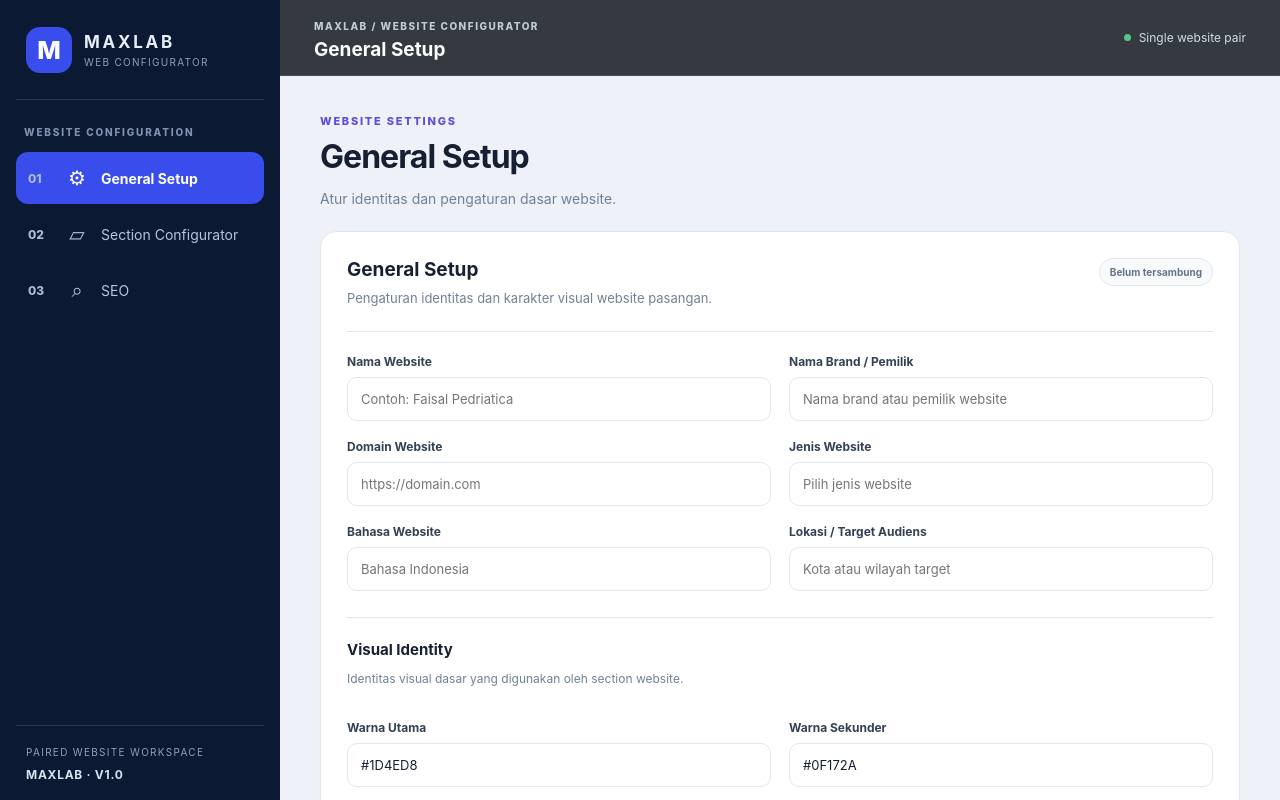
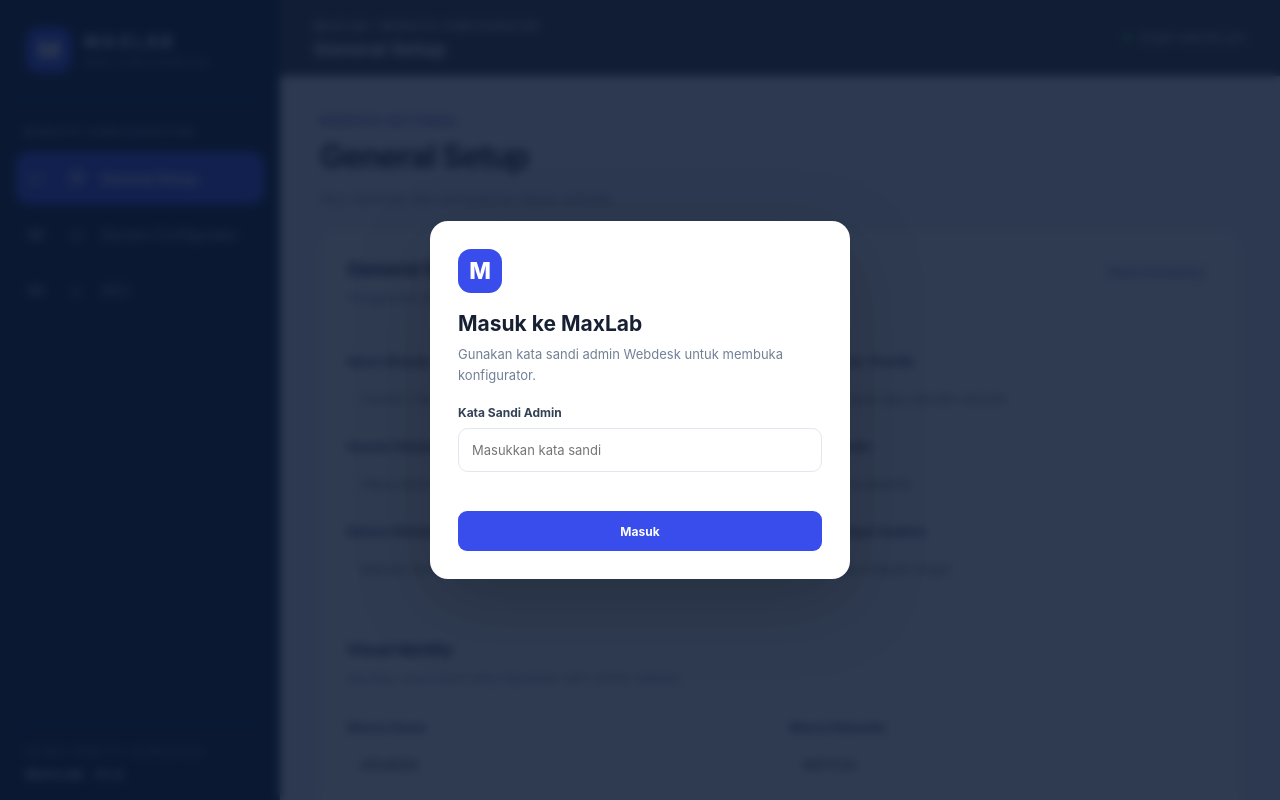
Before and after one commit to ihsanmaximus/webdesk, a plain HTML site: page maxlab/admin/index.html in a window 1280 px wide. Shown: the top 800 px of the page. Drawn offline with Linux system fonts and the light colour scheme; no server answers.

Commit message:
Add Webdesk admin login gate to MaxLab

```diff
--- a/maxlab/admin/index.html
+++ b/maxlab/admin/index.html
@@ -9,8 +9,27 @@
   <link rel="stylesheet" href="./assets/css/workspace.css">
   <link rel="stylesheet" href="./assets/css/pages.css">
   <script src="./assets/js/app.js" defer></script>
+<style>
+.maxlab-auth-gate{position:fixed;inset:0;z-index:1000;display:grid;place-items:center;padding:22px;background:#0b1933d9;backdrop-filter:blur(5px)}
+.maxlab-auth-gate[hidden]{display:none}
+.maxlab-auth-card{width:min(420px,100%);padding:28px;border-radius:18px;background:#fff;box-shadow:0 24px 80px #0003}
+.maxlab-auth-card h2{margin:0 0 8px;font-size:21px}.maxlab-auth-card p{margin:0 0 20px;color:#718096;font-size:13px;line-height:1.6}
+.maxlab-auth-mark{display:grid;place-items:center;width:44px;height:44px;margin-bottom:18px;border-radius:13px;background:#384deb;color:white;font-weight:800;font-size:23px}
+.maxlab-auth-card #maxlab-auth-error{min-height:20px;margin-top:9px;color:#b42318;font-size:12px}
+.maxlab-auth-card button{width:100%;margin-top:10px}
+</style>
 </head>
 <body>
+  <div class="maxlab-auth-gate" id="maxlab-auth-gate">
+    <form class="maxlab-auth-card" id="maxlab-auth-form">
+      <div class="maxlab-auth-mark">M</div>
+      <h2>Masuk ke MaxLab</h2>
+      <p>Gunakan kata sandi admin Webdesk untuk membuka konfigurator.</p>
+      <label class="field"><span>Kata Sandi Admin</span><input id="maxlab-admin-password" type="password" autocomplete="current-password" required placeholder="Masukkan kata sandi"></label>
+      <div id="maxlab-auth-error" role="alert"></div>
+      <button class="primary-button" id="maxlab-auth-submit" type="submit">Masuk</button>
+    </form>
+  </div>
   <div class="workspace">
     <aside class="sidebar" id="sidebar">
       <div class="sidebar__brand">
```
